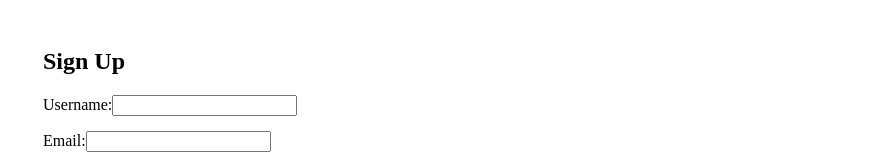
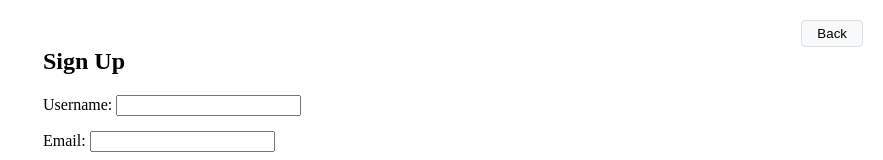
Before and after one commit to ZoeyZzz42/angular-assignment, an Angular app in the folder user-dashboard/: page /signup in a window 1280 px wide. Shown: the top 160 px of the page, without its empty margins (397-1280 px from the left). Built offline with nearby package versions, Linux system fonts and the light colour scheme.

Commit message:
add back button for signup

```diff
--- a/user-dashboard/src/app/signup/signup.component.css
+++ b/user-dashboard/src/app/signup/signup.component.css
@@ -27,3 +27,22 @@
   input.ng-valid.ng-touched {
     border-color: #28a745;
   }
+
+  .back-button-container {
+    position: absolute;
+    top: 20px;
+    right: 20px;
+    z-index: 100;
+  }
+
+  .btn-back {
+    padding: 5px 15px;
+    background-color: #f8f9fa;
+    border: 1px solid #ddd;
+    border-radius: 4px;
+    cursor: pointer;
+  }
+
+  .btn-back:hover {
+    background-color: #e2e6ea;
+  }
--- a/user-dashboard/src/app/signup/signup.component.html
+++ b/user-dashboard/src/app/signup/signup.component.html
@@ -1,9 +1,12 @@
+<div class="back-button-container">
+    <button routerLink="/" class="btn-back">Back</button>
+</div>
 <div class="signup-container">
     <h2>Sign Up</h2>
     <form #signupForm="ngForm" (ngSubmit)="onSignup(signupForm)" novalidate>
 
       <div class="form-group">
-        <label for="username">Username:</label>
+        <label for="username">Username: </label>
         <input type="text" id="username" class="form-control" required minlength="4" maxlength="20"
                [(ngModel)]="user.username" name="username" #username="ngModel" />
         <div *ngIf="username.invalid && (username.dirty || username.touched)" class="error">
@@ -14,7 +17,7 @@
       </div>
 
       <div class="form-group">
-        <label for="email">Email:</label>
+        <label for="email">Email: </label>
         <input type="email" id="email" class="form-control" required
                [(ngModel)]="user.email" name="email" #email="ngModel" />
         <div *ngIf="email.invalid && (email.dirty || email.touched)" class="error">
@@ -24,7 +27,7 @@
       </div>
 
       <div class="form-group">
-        <label for="password">Password:</label>
+        <label for="password">Password: </label>
         <input type="password" id="password" class="form-control" required minlength="6"
                [(ngModel)]="user.password" name="password" #password="ngModel" />
         <div *ngIf="password.invalid && (password.dirty || password.touched)" class="error">
@@ -35,4 +38,4 @@
 
       <button type="submit" class="btn btn-success" [disabled]="!signupForm.valid">Sign Up</button>
     </form>
-  </div>
+</div>
```
